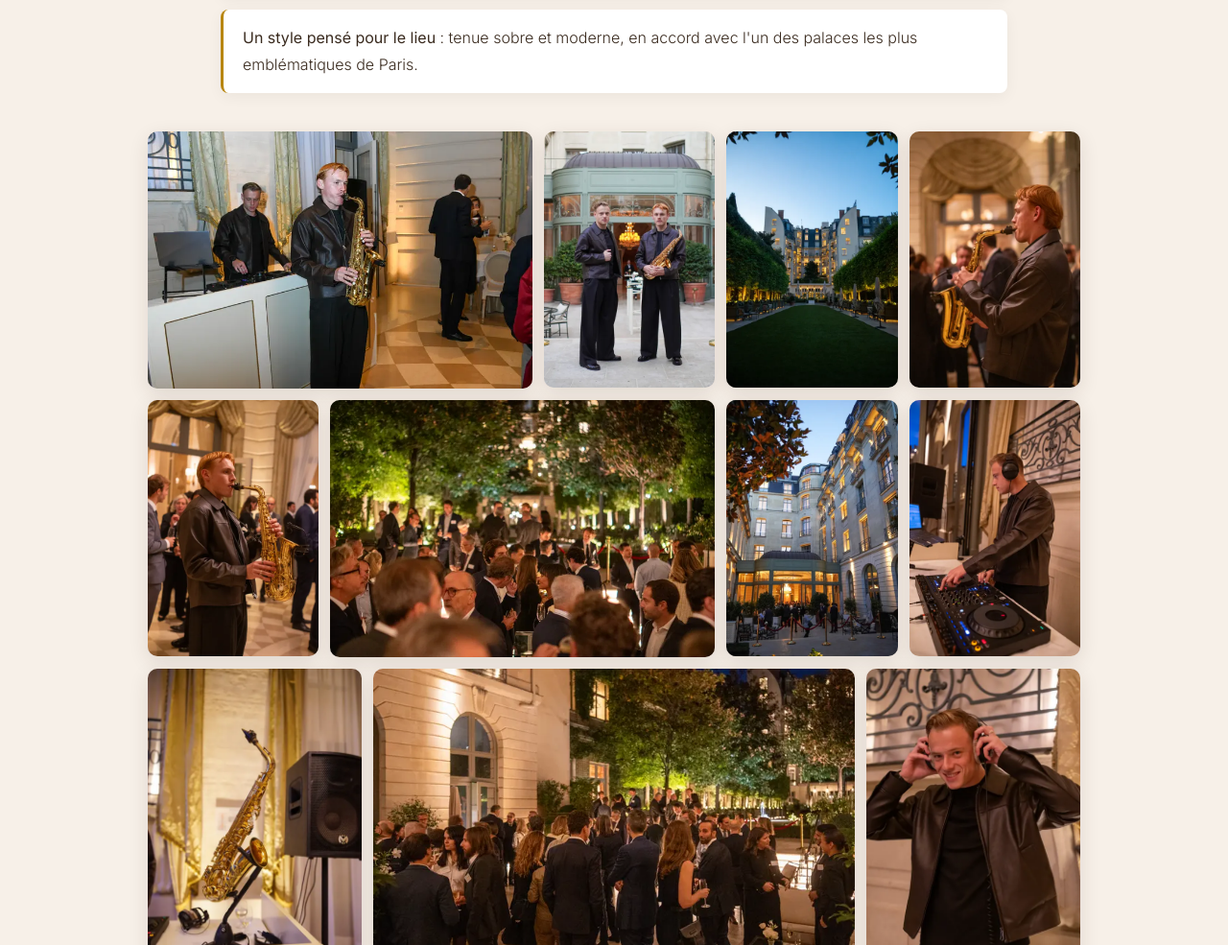
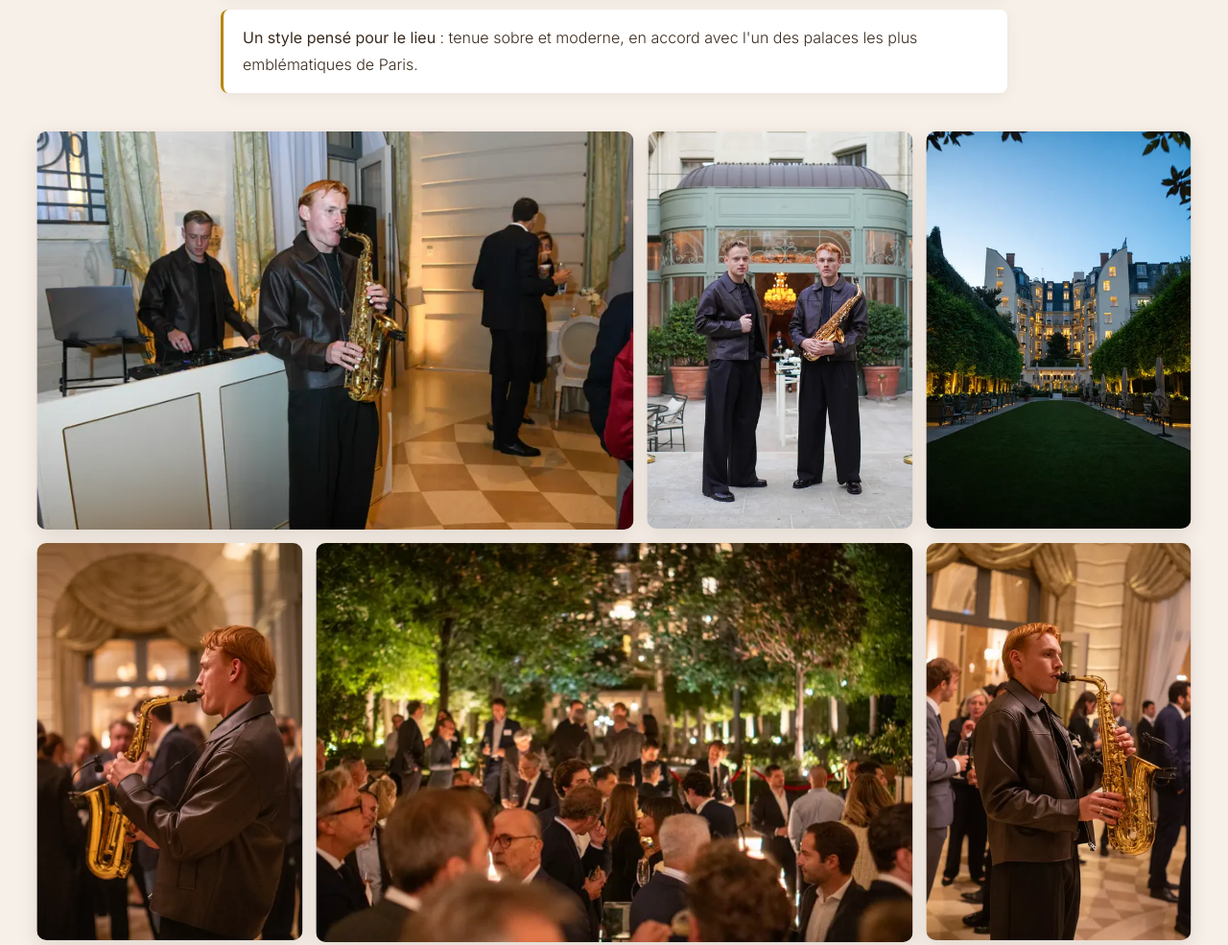
Before and after one commit to Maxdlg3/Helion-sax, a website: page entreprise/index.html in a window 1280 px wide. Shown: the part 2680-3665 px from the top of the page at 96% size. Drawn offline with nearby package versions, Linux system fonts and the light colour scheme.

Commit message:
Galerie Ritz : plus large (1300 px) et 3 photos par rangee, photos entieres
Co-Authored-By: Claude Opus 5.5 <noreply@anthropic.com>

```diff
--- a/entreprise/index.html
+++ b/entreprise/index.html
@@ -252,21 +252,23 @@
 
         <div class="case-gallery">
             <div class="case-row">
-                <img style="flex-grow: 1.499;" src="/images/ritz-arendt-medernach/saxophone-dj-live-salon-ritz-700.webp" srcset="/images/ritz-arendt-medernach/saxophone-dj-live-salon-ritz-700.webp 700w, /images/ritz-arendt-medernach/saxophone-dj-live-salon-ritz.webp 1400w" sizes="(max-width: 600px) 50vw, 560px" width="700" height="467" loading="lazy" decoding="async" alt="Duo saxophoniste et DJ pour soirée d'entreprise : Hélion Sax au saxophone devant la régie DJ, dans le Salon d'Été du Ritz Paris">
-                <img style="flex-grow: 0.667;" src="/images/ritz-arendt-medernach/duo-saxophoniste-dj-ritz-paris-700.webp" srcset="/images/ritz-arendt-medernach/duo-saxophoniste-dj-ritz-paris-700.webp 467w, /images/ritz-arendt-medernach/duo-saxophoniste-dj-ritz-paris.webp 934w" sizes="(max-width: 600px) 50vw, 260px" width="467" height="700" loading="lazy" decoding="async" alt="Hélion Sax, saxophone alto en main, et son DJ devant le pavillon vitré du Salon d'Été qui donne sur le jardin du Ritz Paris, soirée des 10 ans d'Arendt &amp; Medernach">
-                <img style="flex-grow: 0.667;" src="/images/ritz-arendt-medernach/ritz-paris-grand-jardin-facade-700.webp" srcset="/images/ritz-arendt-medernach/ritz-paris-grand-jardin-facade-700.webp 467w, /images/ritz-arendt-medernach/ritz-paris-grand-jardin-facade.webp 934w" sizes="(max-width: 600px) 50vw, 260px" width="467" height="700" loading="lazy" decoding="async" alt="Façade du Ritz Paris illuminée à la tombée de la nuit, vue depuis le jardin, lieu de la soirée d'entreprise d'Arendt &amp; Medernach">
-                <img style="flex-grow: 0.667;" src="/images/ritz-arendt-medernach/saxophoniste-live-cocktail-ritz-700.webp" srcset="/images/ritz-arendt-medernach/saxophoniste-live-cocktail-ritz-700.webp 467w, /images/ritz-arendt-medernach/saxophoniste-live-cocktail-ritz.webp 934w" sizes="(max-width: 600px) 50vw, 260px" width="467" height="700" loading="lazy" decoding="async" alt="Hélion Sax joue du saxophone alto en live au milieu des invités du cocktail, dans le Salon d'Été du Ritz Paris">
+                <img style="flex-grow: 1.499;" src="/images/ritz-arendt-medernach/saxophone-dj-live-salon-ritz-700.webp" srcset="/images/ritz-arendt-medernach/saxophone-dj-live-salon-ritz-700.webp 700w, /images/ritz-arendt-medernach/saxophone-dj-live-salon-ritz.webp 1400w" sizes="(max-width: 600px) 50vw, 700px" width="700" height="467" loading="lazy" decoding="async" alt="Duo saxophoniste et DJ pour soirée d'entreprise : Hélion Sax au saxophone devant la régie DJ, dans le Salon d'Été du Ritz Paris">
+                <img style="flex-grow: 0.667;" src="/images/ritz-arendt-medernach/duo-saxophoniste-dj-ritz-paris-700.webp" srcset="/images/ritz-arendt-medernach/duo-saxophoniste-dj-ritz-paris-700.webp 467w, /images/ritz-arendt-medernach/duo-saxophoniste-dj-ritz-paris.webp 934w" sizes="(max-width: 600px) 50vw, 330px" width="467" height="700" loading="lazy" decoding="async" alt="Hélion Sax, saxophone alto en main, et son DJ devant le pavillon vitré du Salon d'Été qui donne sur le jardin du Ritz Paris, soirée des 10 ans d'Arendt &amp; Medernach">
+                <img style="flex-grow: 0.667;" src="/images/ritz-arendt-medernach/ritz-paris-grand-jardin-facade-700.webp" srcset="/images/ritz-arendt-medernach/ritz-paris-grand-jardin-facade-700.webp 467w, /images/ritz-arendt-medernach/ritz-paris-grand-jardin-facade.webp 934w" sizes="(max-width: 600px) 50vw, 330px" width="467" height="700" loading="lazy" decoding="async" alt="Façade du Ritz Paris illuminée à la tombée de la nuit, vue depuis le jardin, lieu de la soirée d'entreprise d'Arendt &amp; Medernach">
             </div>
             <div class="case-row">
-                <img style="flex-grow: 0.667;" src="/images/ritz-arendt-medernach/saxophoniste-deambulation-ritz-paris-700.webp" srcset="/images/ritz-arendt-medernach/saxophoniste-deambulation-ritz-paris-700.webp 467w, /images/ritz-arendt-medernach/saxophoniste-deambulation-ritz-paris.webp 934w" sizes="(max-width: 600px) 50vw, 260px" width="467" height="700" loading="lazy" decoding="async" alt="Saxophoniste en déambulation parmi les invités d'une soirée d'entreprise, saxophone alto équipé d'un micro, sur le marbre en damier du Salon d'Été du Ritz Paris">
-                <img style="flex-grow: 1.499;" src="/images/ritz-arendt-medernach/cocktail-grand-jardin-ritz-paris-700.webp" srcset="/images/ritz-arendt-medernach/cocktail-grand-jardin-ritz-paris-700.webp 700w, /images/ritz-arendt-medernach/cocktail-grand-jardin-ritz-paris.webp 1400w" sizes="(max-width: 600px) 50vw, 560px" width="700" height="467" loading="lazy" decoding="async" alt="Cocktail d'entreprise en soirée dans le jardin illuminé du Ritz Paris pour les 10 ans de la branche parisienne d'Arendt &amp; Medernach">
-                <img style="flex-grow: 0.667;" src="/images/ritz-arendt-medernach/cocktail-entreprise-cour-ritz-paris-700.webp" srcset="/images/ritz-arendt-medernach/cocktail-entreprise-cour-ritz-paris-700.webp 467w, /images/ritz-arendt-medernach/cocktail-entreprise-cour-ritz-paris.webp 934w" sizes="(max-width: 600px) 50vw, 260px" width="467" height="700" loading="lazy" decoding="async" alt="Invités d'Arendt &amp; Medernach réunis pour le cocktail devant le pavillon vitré du Salon d'Été et son lustre en cristal, dans la cour du Ritz Paris">
-                <img style="flex-grow: 0.667;" src="/images/ritz-arendt-medernach/dj-platines-ritz-paris-700.webp" srcset="/images/ritz-arendt-medernach/dj-platines-ritz-paris-700.webp 467w, /images/ritz-arendt-medernach/dj-platines-ritz-paris.webp 934w" sizes="(max-width: 600px) 50vw, 260px" width="467" height="700" loading="lazy" decoding="async" alt="Le DJ partenaire d'Hélion Sax aux platines, casque sur les oreilles, devant un balcon en fer forgé du Salon d'Été du Ritz Paris">
+                <img style="flex-grow: 0.667;" src="/images/ritz-arendt-medernach/saxophoniste-live-cocktail-ritz-700.webp" srcset="/images/ritz-arendt-medernach/saxophoniste-live-cocktail-ritz-700.webp 467w, /images/ritz-arendt-medernach/saxophoniste-live-cocktail-ritz.webp 934w" sizes="(max-width: 600px) 50vw, 330px" width="467" height="700" loading="lazy" decoding="async" alt="Hélion Sax joue du saxophone alto en live au milieu des invités du cocktail, dans le Salon d'Été du Ritz Paris">
+                <img style="flex-grow: 1.499;" src="/images/ritz-arendt-medernach/cocktail-grand-jardin-ritz-paris-700.webp" srcset="/images/ritz-arendt-medernach/cocktail-grand-jardin-ritz-paris-700.webp 700w, /images/ritz-arendt-medernach/cocktail-grand-jardin-ritz-paris.webp 1400w" sizes="(max-width: 600px) 50vw, 700px" width="700" height="467" loading="lazy" decoding="async" alt="Cocktail d'entreprise en soirée dans le jardin illuminé du Ritz Paris pour les 10 ans de la branche parisienne d'Arendt &amp; Medernach">
+                <img style="flex-grow: 0.667;" src="/images/ritz-arendt-medernach/saxophoniste-deambulation-ritz-paris-700.webp" srcset="/images/ritz-arendt-medernach/saxophoniste-deambulation-ritz-paris-700.webp 467w, /images/ritz-arendt-medernach/saxophoniste-deambulation-ritz-paris.webp 934w" sizes="(max-width: 600px) 50vw, 330px" width="467" height="700" loading="lazy" decoding="async" alt="Saxophoniste en déambulation parmi les invités d'une soirée d'entreprise, saxophone alto équipé d'un micro, sur le marbre en damier du Salon d'Été du Ritz Paris">
             </div>
             <div class="case-row">
-                <img style="flex-grow: 0.667;" src="/images/ritz-arendt-medernach/saxophone-sonorisation-salon-ritz-700.webp" srcset="/images/ritz-arendt-medernach/saxophone-sonorisation-salon-ritz-700.webp 467w, /images/ritz-arendt-medernach/saxophone-sonorisation-salon-ritz.webp 934w" sizes="(max-width: 600px) 50vw, 260px" width="467" height="700" loading="lazy" decoding="async" alt="Saxophone alto posé sur son stand à côté d'une enceinte de sonorisation professionnelle et de la régie DJ, dans le Salon d'Été du Ritz Paris aux rideaux dorés">
-                <img style="flex-grow: 1.499;" src="/images/ritz-arendt-medernach/terrasse-ritz-paris-soiree-entreprise-700.webp" srcset="/images/ritz-arendt-medernach/terrasse-ritz-paris-soiree-entreprise-700.webp 700w, /images/ritz-arendt-medernach/terrasse-ritz-paris-soiree-entreprise.webp 1400w" sizes="(max-width: 600px) 50vw, 560px" width="700" height="467" loading="lazy" decoding="async" alt="Invités en tenue de soirée sur la terrasse du Ritz Paris à la nuit tombée, pendant la soirée d'entreprise d'Arendt &amp; Medernach animée par Hélion Sax">
-                <img style="flex-grow: 0.667;" src="/images/ritz-arendt-medernach/dj-casque-salon-ritz-700.webp" srcset="/images/ritz-arendt-medernach/dj-casque-salon-ritz-700.webp 467w, /images/ritz-arendt-medernach/dj-casque-salon-ritz.webp 934w" sizes="(max-width: 600px) 50vw, 260px" width="467" height="700" loading="lazy" decoding="async" alt="DJ souriant, casque sur les oreilles, derrière sa console dans le Salon d'Été du Ritz Paris">
+                <img style="flex-grow: 0.667;" src="/images/ritz-arendt-medernach/cocktail-entreprise-cour-ritz-paris-700.webp" srcset="/images/ritz-arendt-medernach/cocktail-entreprise-cour-ritz-paris-700.webp 467w, /images/ritz-arendt-medernach/cocktail-entreprise-cour-ritz-paris.webp 934w" sizes="(max-width: 600px) 50vw, 330px" width="467" height="700" loading="lazy" decoding="async" alt="Invités d'Arendt &amp; Medernach réunis pour le cocktail devant le pavillon vitré du Salon d'Été et son lustre en cristal, dans la cour du Ritz Paris">
+                <img style="flex-grow: 1.499;" src="/images/ritz-arendt-medernach/terrasse-ritz-paris-soiree-entreprise-700.webp" srcset="/images/ritz-arendt-medernach/terrasse-ritz-paris-soiree-entreprise-700.webp 700w, /images/ritz-arendt-medernach/terrasse-ritz-paris-soiree-entreprise.webp 1400w" sizes="(max-width: 600px) 50vw, 700px" width="700" height="467" loading="lazy" decoding="async" alt="Invités en tenue de soirée sur la terrasse du Ritz Paris à la nuit tombée, pendant la soirée d'entreprise d'Arendt &amp; Medernach animée par Hélion Sax">
+                <img style="flex-grow: 0.667;" src="/images/ritz-arendt-medernach/dj-platines-ritz-paris-700.webp" srcset="/images/ritz-arendt-medernach/dj-platines-ritz-paris-700.webp 467w, /images/ritz-arendt-medernach/dj-platines-ritz-paris.webp 934w" sizes="(max-width: 600px) 50vw, 330px" width="467" height="700" loading="lazy" decoding="async" alt="Le DJ partenaire d'Hélion Sax aux platines, casque sur les oreilles, devant un balcon en fer forgé du Salon d'Été du Ritz Paris">
+            </div>
+            <div class="case-row case-row-narrow">
+                <img style="flex-grow: 0.667;" src="/images/ritz-arendt-medernach/saxophone-sonorisation-salon-ritz-700.webp" srcset="/images/ritz-arendt-medernach/saxophone-sonorisation-salon-ritz-700.webp 467w, /images/ritz-arendt-medernach/saxophone-sonorisation-salon-ritz.webp 934w" sizes="(max-width: 600px) 50vw, 330px" width="467" height="700" loading="lazy" decoding="async" alt="Saxophone alto posé sur son stand à côté d'une enceinte de sonorisation professionnelle et de la régie DJ, dans le Salon d'Été du Ritz Paris aux rideaux dorés">
+                <img style="flex-grow: 0.667;" src="/images/ritz-arendt-medernach/dj-casque-salon-ritz-700.webp" srcset="/images/ritz-arendt-medernach/dj-casque-salon-ritz-700.webp 467w, /images/ritz-arendt-medernach/dj-casque-salon-ritz.webp 934w" sizes="(max-width: 600px) 50vw, 330px" width="467" height="700" loading="lazy" decoding="async" alt="DJ souriant, casque sur les oreilles, derrière sa console dans le Salon d'Été du Ritz Paris">
             </div>
         </div>
 
--- a/style-override.css
+++ b/style-override.css
@@ -391,7 +391,8 @@ footer .footer-social a {
 /* Etude de cas Ritz Paris (page entreprise) */
 .case-study-points { list-style: none; padding: 0; margin: 30px auto 0; max-width: 820px; display: grid; gap: 14px; }
 .case-study-points li { background: #fff; border-left: 3px solid #b8860b; border-radius: 8px; padding: 16px 20px; line-height: 1.7; color: #3a2b1f; box-shadow: 0 4px 15px rgba(0,0,0,0.05); }
-.case-gallery { display: flex; flex-direction: column; gap: 12px; margin-top: 40px; }
-.case-row { display: flex; gap: 12px; align-items: flex-start; }
+.case-gallery { display: flex; flex-direction: column; gap: 14px; margin-top: 40px; width: min(1300px, 94vw); position: relative; left: 50%; transform: translateX(-50%); }
+.case-row-narrow { width: 52%; margin: 0 auto; }
+.case-row { display: flex; gap: 14px; align-items: flex-start; }
 .case-row img { flex-basis: 0; min-width: 0; width: 100%; height: auto; display: block; border-radius: 10px; box-shadow: 0 6px 20px rgba(56,36,26,0.12); background: #e9e1d6; }
-@media (max-width: 600px) { .case-gallery { display: block; columns: 2; column-gap: 8px; } .case-row { display: contents; } .case-row img { width: 100%; margin-bottom: 8px; break-inside: avoid; } }
+@media (max-width: 600px) { .case-gallery { display: block; columns: 2; column-gap: 8px; width: auto; left: auto; transform: none; } .case-row-narrow { width: auto; } .case-row { display: contents; } .case-row img { width: 100%; margin-bottom: 8px; break-inside: avoid; } }
```
